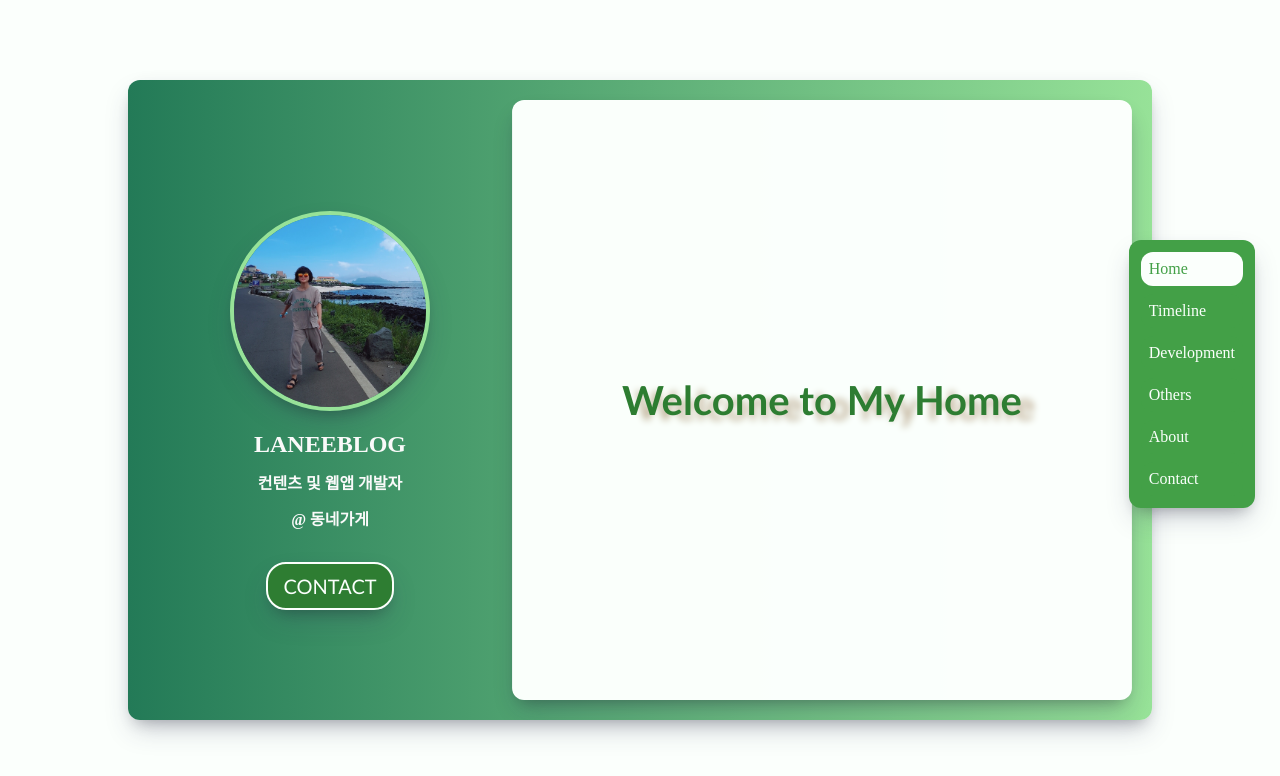
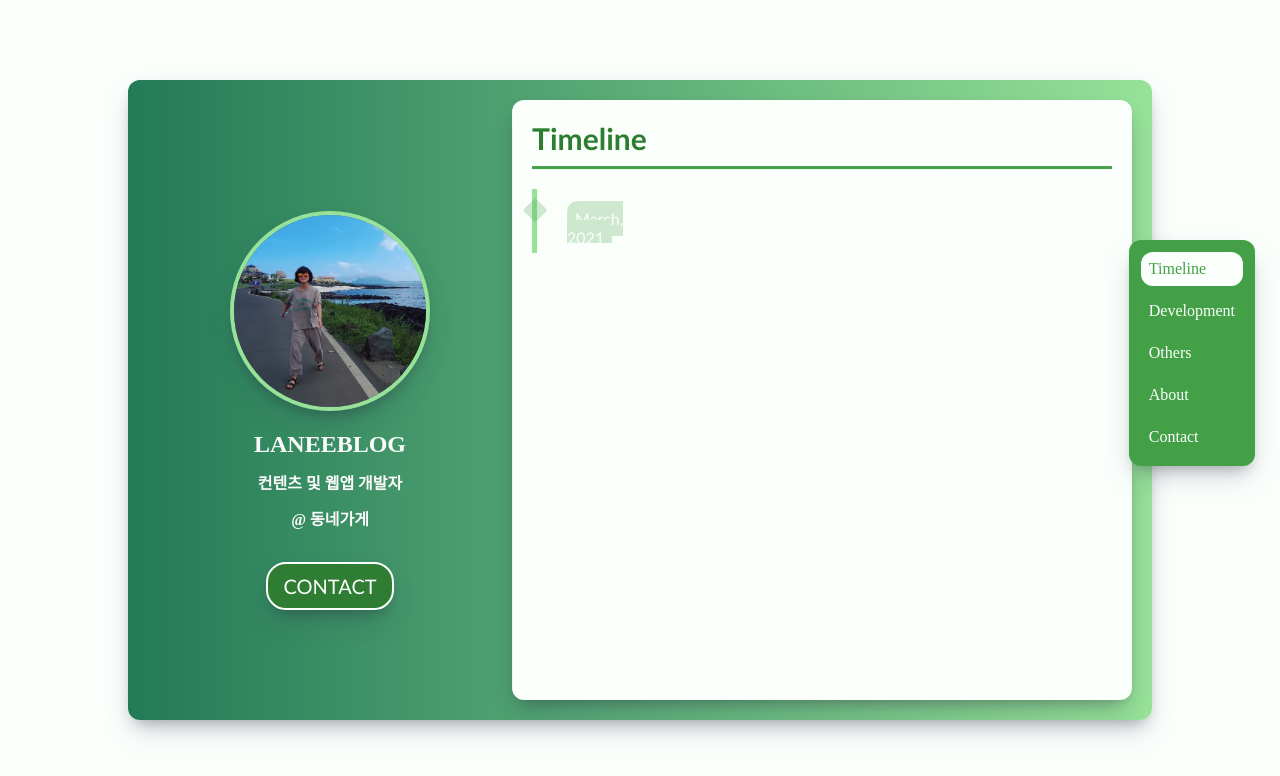
Before and after one commit to laneeblog/my-portfolio, a React (Create React App) app: page / in a window 1280 px wide. Shown: the top 776 px of the page. Built offline with nearby package versions, Linux system fonts and the light colour scheme.

Commit message:
#7. tidied up

```diff
--- a/src/App.css
+++ b/src/App.css
@@ -216,9 +216,6 @@ section {
         position: fixed;
         top: 50vh;
     }
-    .myHome {
-        font-size: 30px !important;
-    }
     .aboutContainer {
         flex-direction: column !important;
     }
@@ -228,6 +225,9 @@ section {
 }
 
 @media screen and (max-width: 600px) {
+    .myHome {
+        font-size: 25px !important;
+    }
     .aboutContainerBlock {
         flex-direction: column !important;
     }
@@ -260,7 +260,7 @@ section {
 
 .myHome {
     font-family: 'Gill Sans', 'Gill Sans MT', Calibri, 'Trebuchet MS', sans-serif;
-    font-size: 40px;
+    font-size: 35px;
     font-weight: bold;
     position: absolute;
     top: 50%;
--- a/src/App.js
+++ b/src/App.js
@@ -1,5 +1,4 @@
 import React, { useEffect, useState } from 'react';
-import Home from './routes/Home'
 import About from './routes/About';
 import Development from './routes/Development';
 import Others from './routes/Others';
@@ -28,7 +27,7 @@ function App() {
         <Navigation></Navigation>
         <AnimatePresence>
           <Switch>
-            <Route path="/" exact={true} component={Home}></Route>
+            <Route path="/" exact={true} component={Timeline}></Route>
             <Route path="/timeline" component={Timeline}></Route>
             <Route path="/development" component={Development}></Route>
             <Route path="/others" component={Others}></Route>
@@ -41,9 +40,3 @@ function App() {
 }
 
 export default App;
-
-
-
-
-
-// git init > 사이트에서 new repository 생성 > git remote add oritin "https://~~" > git add . > git commit -m "4. first finish for netlify" > git push origin master
--- a/src/Data.js
+++ b/src/Data.js
@@ -27,7 +27,7 @@ const Data =
         {
             "time": 20210301,
             "title": "동네가게 오픈",
-            "desc": "소소하게 만드는 서비스들을 공개하기 위해 작은 '동네가게'를 오픈했어요."
+            "desc": "소소하게 만드는 서비스들을 공개하기 위해 지인과 함께 작은 '동네가게'를 오픈했어요."
         },
         {
             "time": 20210115,
@@ -148,8 +148,8 @@ const Data =
             "time": 20201201,
             "img": "/images/aadf.png",
             "title": "밤새폭락장",
-            "concept": "방탄소년단의 영어 인터뷰를 활용한 방탄 영어 퀴즈 세트",
-            "skillset": "JavaScript, React Native(Expo), GCP, Firebase",
+            "concept": "미국장의 3가지 주요 지수 변동을 매일 아침 알려주는 어플",
+            "skillset": "JavaScript, Python, React Native(Expo), GCP, Firebase",
             "link2": "https://play.google.com/store/apps/details?id=com.laneeblog.usamarketdata"
         },
     ]
--- a/src/components/Navigation.js
+++ b/src/components/Navigation.js
@@ -9,7 +9,7 @@ function navToggle() {
     $('.navigation').toggle('slow')
 }
 
-function Navigation(props) {
+function Navigation() {
 
     useEffect(() => {
 
@@ -25,27 +25,26 @@ function Navigation(props) {
         $(window).resize(function() {
             document.querySelector('.navBar').removeEventListener("click", navToggle);
             if(window.innerWidth < 950) {
-                $('.navigation').hide();    // 일단 감추고
-                $(".navigation").css({      // 위치 지정하고
+                $('.navigation').hide();
+                $(".navigation").css({
                     "top" : "75px",
                     "right" : "25px"
-                 });
+                });
                 document.querySelector('.navBar').addEventListener('click', navToggle)
             }else {
                 $('.navigation').show();
                 $(".navigation").css({
                     "top" : "30%",
                     "right" : "25px"
-                 });
+                });
             }
         });
-
     })
 
     return <div className="navBar">
         <div className="navigationBtn"><FontAwesomeIcon icon={faBars} /></div>
         <div className="navigation">
-            <Link to="/" className="link">Home</Link>
+            {/* <Link to="/" className="link">Home</Link> */}
             <Link to="/timeline" className="link">Timeline</Link>
             <Link to="/development" className="link">Development</Link>
             <Link to="/others" className="link">Others</Link>
--- a/src/routes/About.js
+++ b/src/routes/About.js
@@ -1,4 +1,4 @@
-import React, { useEffect, useState } from 'react';
+import React, { useEffect } from 'react';
 import FirstFrame from '../components/FirstFrame';
 import Skillset from '../components/Skillset';
 import '../App.css';
@@ -8,16 +8,14 @@ import { motion } from 'framer-motion';
 import { FontAwesomeIcon } from '@fortawesome/react-fontawesome';
 import { faQuoteRight } from '@fortawesome/free-solid-svg-icons';
 
+const timeline = data.timeline;
+
+const getTimeline = () => {
+    timeline.sort(function (a, b) {
+        return b.time - a.time;
+    });
+}
 function About() {
-    const timeline = data.timeline;
-    const [isLoading, setIsLoading] = useState(true);
-
-    const getTimeline = async () => {
-        timeline.sort(function (a, b) {
-            return b.time - a.time;
-        });
-        setIsLoading(false);
-    }
 
     useEffect(() => {
         getTimeline();
@@ -27,7 +25,7 @@ function About() {
         $('a:contains("About")').css('background-color', '#fbfffc');
     })
 
-    return isLoading ? null : <section>
+    return <section>
         <FirstFrame></FirstFrame>
         <motion.div
             initial="initial"
@@ -39,7 +37,7 @@ function About() {
         >
             <div className="aboutContainer">
                 <div className="aboutTitle">About <span className="textEmp1">Me</span></div>
-                    <div style={{marginTop: "30px"}}>언제나 고민해왔던 것이 있습니다.</div>
+                <div style={{ marginTop: "30px" }}>언제나 고민해왔던 것이 있습니다.</div>
                 <div className="aboutContainerBlock">
 
                     <div className="aboutContainerBlockDesc">
@@ -51,12 +49,12 @@ function About() {
                     </div>
                 </div>
                 하지만 제 삶은 늘 제너럴리스트의 방향으로 흘러왔던 것 같습니다.
-                <div className="aboutContainerBlock" style={{borderBottom: "1px solid #43a047"}}>
-                    <div className="aboutContainerBlockBox" style={{marginBottom: "40px"}}>
+                <div className="aboutContainerBlock" style={{ borderBottom: "1px solid #43a047" }}>
+                    <div className="aboutContainerBlockBox" style={{ marginBottom: "40px" }}>
                         Programmer<br />
                         &nbsp;&nbsp;&nbsp;as a Generalist
                     </div>
-                    <div className="aboutContainerBlockDesc" style={{textAlign: "center", paddingBottom: "30px"}}>
+                    <div className="aboutContainerBlockDesc" style={{ textAlign: "center", paddingBottom: "30px" }}>
                         <span className="textEmp2">이제는 <span className="textEmp1">프로그래머로서의 제너럴리스트</span>를 꿈꿉니다.</span>
                     </div>
                 </div>
--- a/src/routes/Development.js
+++ b/src/routes/Development.js
@@ -1,4 +1,4 @@
-import React, { useEffect, useState } from 'react';
+import React, { useEffect } from 'react';
 import '../App.css';
 import FirstFrame from '../components/FirstFrame';
 import $ from "jquery";
@@ -9,35 +9,28 @@ import { faLink } from '@fortawesome/free-solid-svg-icons';
 import { faAndroid, faAppStore } from '@fortawesome/free-brands-svg-icons';
 
 let imgRoot = ""
-if(window.location.href.indexOf("laneeblog.github.io") !== -1) {
+if (window.location.href.indexOf("laneeblog.github.io") !== -1) {
     imgRoot = "/my-portfolio";
 }
 
+const devItem = data.devItem;
+const getDevItem = () => {
+    devItem.sort(function (a, b) {
+        return b.time - a.time;
+    });
+}
+getDevItem();
+
 function Development() {
 
-    const devItem = data.devItem;
-    const [isLoading, setIsLoading] = useState(true);
-
-    const getDevItem = async () => {
-        devItem.sort(function (a, b) {
-            return b.time - a.time;
-        });
-        setIsLoading(false);
-    }
-
-
-
-
     useEffect(() => {
-        getDevItem();
-
         $('a').css('color', '#fbfffc');
         $('a').css('background-color', '#43a047');
         $('a:contains("Development")').css('color', '#43a047');
         $('a:contains("Development")').css('background-color', '#fbfffc');
     })
 
-    return isLoading ? null : <section>
+    return <section>
         <FirstFrame></FirstFrame>
         <motion.div
             initial="initial"
--- a/src/routes/Home.js
+++ /dev/null
@@ -1,36 +0,0 @@
-import React, { useEffect } from 'react';
-import '../App.css';
-import FirstFrame from '../components/FirstFrame';
-import $ from "jquery";
-import { motion } from 'framer-motion';
-import data from '../Data';
-
-function Contact() {
-
-    useEffect(() => {
-        $('a').css('color', '#fbfffc');
-        $('a').css('background-color', '#43a047');
-        $('a:contains("Home")').css('color', '#43a047');
-        $('a:contains("Home")').css('background-color', '#fbfffc');
-    })
-
-
-
-    return <section>
-        <FirstFrame></FirstFrame>
-        <motion.div
-            initial="initial"
-            animate="in"
-            exit="out"
-            variants={data.pageVariants}
-            transition={data.pageTransition}
-            className="secondFrame"
-        >
-            <div className="itemContainer">
-                <div className="myHome">Welcome to My Home</div>
-            </div>
-        </motion.div>
-    </section>
-}
-
-export default Contact;
--- a/src/routes/Others.js
+++ b/src/routes/Others.js
@@ -8,7 +8,7 @@ import { FontAwesomeIcon } from '@fortawesome/react-fontawesome';
 import { faPlay, faStepForward, faStepBackward, faPause, faQuoteRight } from '@fortawesome/free-solid-svg-icons';
 
 let imgRoot = ""
-if(window.location.href.indexOf("laneeblog.github.io") !== -1) {
+if (window.location.href.indexOf("laneeblog.github.io") !== -1) {
     imgRoot = "/my-portfolio";
 }
 
@@ -48,14 +48,21 @@ function Others() {
             setPlayPause(false);
         }
     }
-
+    audio.addEventListener("ended", function () {
+        setPlayPause(true);
+    });
 
     useEffect(() => {
         $('a').css('color', '#fbfffc');
         $('a').css('background-color', '#43a047');
         $('a:contains("Others")').css('color', '#43a047');
         $('a:contains("Others")').css('background-color', '#fbfffc');
-    })
+
+        if (!audio.paused) {
+            setPlayPause(false);
+        }
+
+    }, [playPause])
 
 
     return <section>
--- a/src/routes/Timeline.js
+++ b/src/routes/Timeline.js
@@ -1,4 +1,4 @@
-import React, { useEffect, useState } from 'react';
+import React, { useEffect } from 'react';
 import FirstFrame from '../components/FirstFrame';
 import TimelineComponent from '../components/TimelineComponent';
 import '../App.css';
@@ -6,19 +6,18 @@ import data from '../Data';
 import $ from "jquery";
 import { motion } from 'framer-motion';
 
+
+const timeline = data.timeline;
+const getTimeline = () => {
+    timeline.sort(function (a, b) {
+        return b.time - a.time;
+    });
+}
+getTimeline();
+
 function Timeline() {
-    const timeline = data.timeline;
-    const [isLoading, setIsLoading] = useState(true);
-
-    const getTimeline = async () => {
-        timeline.sort(function (a, b) {
-            return b.time - a.time;
-        });
-        setIsLoading(false);
-    }
 
     useEffect(() => {
-        getTimeline();
         $('a').css('color', '#fbfffc');
         $('a').css('background-color', '#43a047');
         $('a:contains("Timeline")').css('color', '#43a047');
@@ -29,7 +28,7 @@ function Timeline() {
         }, 1000);
     })
 
-    return isLoading ? null : <section>
+    return <section>
         <FirstFrame></FirstFrame>
         <motion.div
             initial="initial"
```
Also changed, not shown: src/components/FirstFrame.js (+0 -8 lines), src/routes/Contact.js (+10 -10 lines), 2 other files (tests, documents, lock files or other folders).
